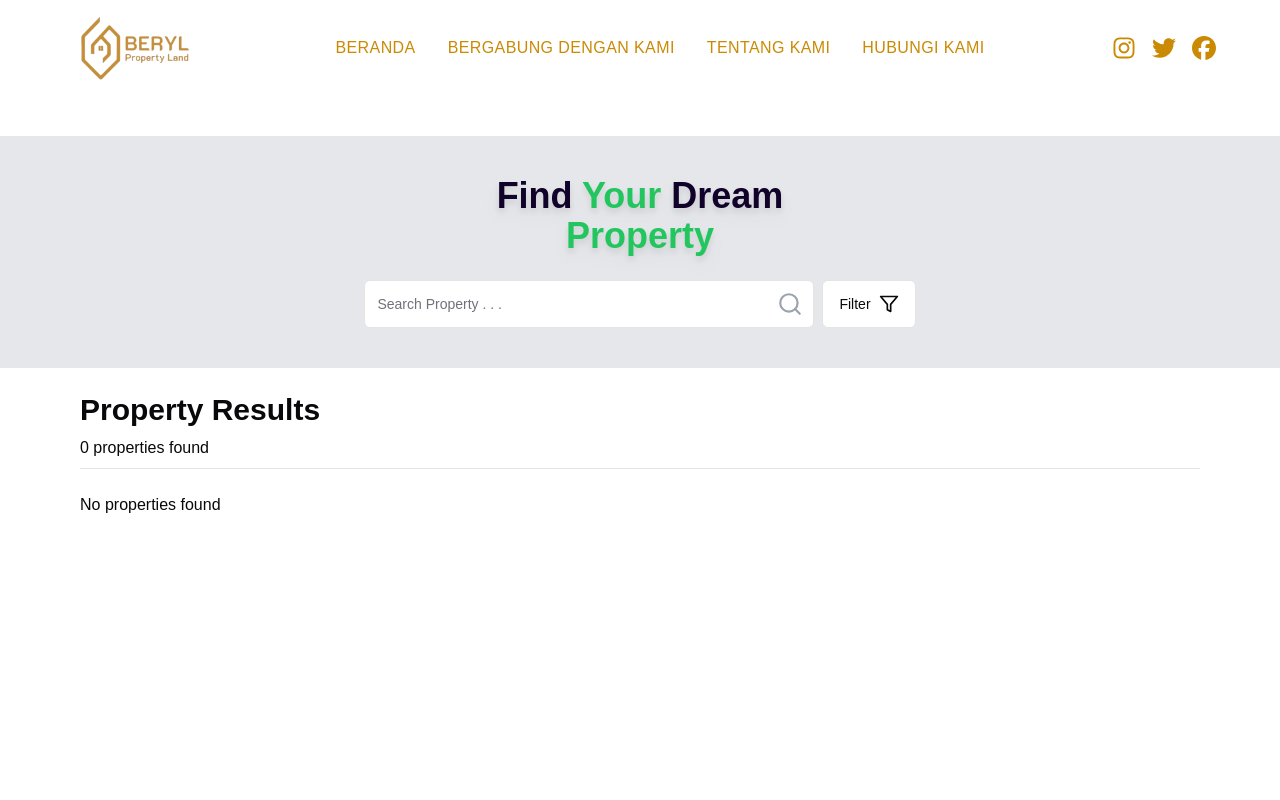
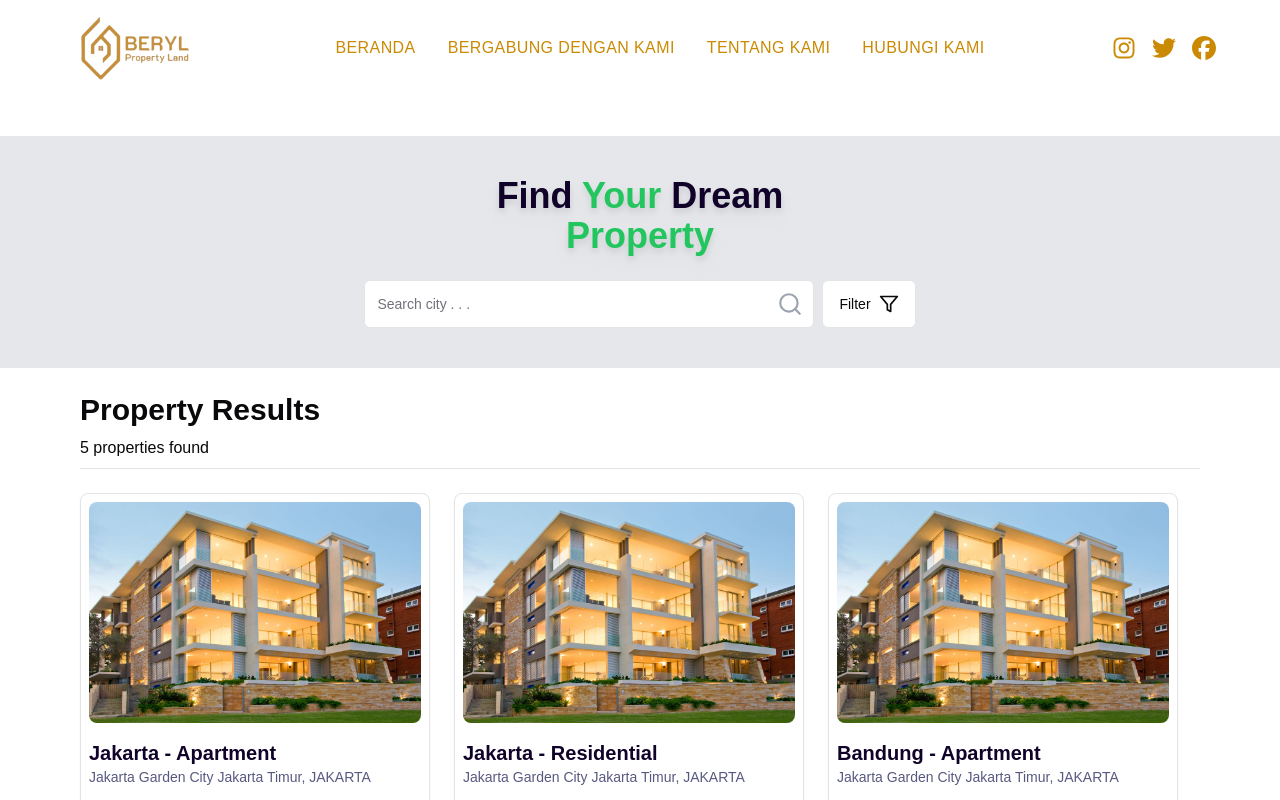
Before and after one commit to akmal520/BerylPropertyLand, a React (Vite) app: page /property in a window 1280 px wide. Shown: the top 800 px of the page. Built offline with nearby package versions, Linux system fonts and the light colour scheme; a web font is replaced by a local one.

Commit message:
fix search fitur and add detail property

```diff
--- a/src/components/Fragments/SearchBar.jsx
+++ b/src/components/Fragments/SearchBar.jsx
@@ -9,6 +9,16 @@ const SearchBar = () => {
     // const [status, setStatus] = useState('');
     const [sellType, setSellType] = useState('');
     const navigate = useNavigate();
+
+    // console.log(priceRange);
+
+    const ranges = [
+        { label: '< Rp 1 M', min: '0', max: '1000000000' },
+        { label: 'Rp 1 M - Rp 2 M', min: '1000000000', max: '2000000000' },
+        { label: 'Rp 2 M - Rp 3 M', min: '2000000000', max: '3000000000' },
+        { label: 'Rp 3 M - Rp 5 M', min: '3000000000', max: '5000000000' },
+        { label: '> Rp 5 M', min: '5000000000', max: '' },
+    ];
 
     // filter kota  yang sama
     const uniqueCities = [
@@ -40,6 +50,17 @@ const SearchBar = () => {
 
         // Simpan hasil pencarian ke localStorage
         localStorage.setItem('filteredData', JSON.stringify(filteredData));
+
+        localStorage.setItem(
+            'dataFilter',
+            JSON.stringify([
+                {
+                    location,
+                    propertyType,
+                    priceRange,
+                },
+            ])
+        );
 
         // Navigasi ke halaman /property dengan data yang difilter
         navigate('/property', { state: { filteredData } });
@@ -142,15 +163,24 @@ const SearchBar = () => {
                         onChange={(e) => setPriceRange(e.target.value)}
                     >
                         <option value="">Choose Price Range</option>
-                        <option value="$100,000 - $500,000">
-                            $100,000 - $500,000
+                        {ranges.map((range, index) => (
+                            <option
+                                key={index}
+                                value={`${range.min} - ${range.max}`}
+                                className="capitalize"
+                            >
+                                {range.label}
+                            </option>
+                        ))}
+                        {/* <option value="0 - Rp1,000,000,000">
+                            {'< '} Rp 1 M
                         </option>
                         <option value="$500,000 - $1,000,000">
                             $500,000 - $1,000,000
                         </option>
                         <option value="$1,000,000 - $1,500,000">
                             $1,000,000 - $1,500,000
-                        </option>
+                        </option> */}
                     </select>
                 </div>
 
--- /dev/null
+++ b/src/components/Layouts/DetailProperty/index.jsx
@@ -0,0 +1,18 @@
+import { dataListProperty } from '@/data/datas';
+import React from 'react';
+import { useParams } from 'react-router-dom';
+
+const DetailLayout = () => {
+    const { id } = useParams();
+
+    const data = dataListProperty.find((data) => data.id == id);
+    return (
+        <div>
+            <div>
+                DETAIL PROPERTY {id} {data.city}
+            </div>
+        </div>
+    );
+};
+
+export default DetailLayout;
--- a/src/components/Layouts/Property/PropertyCard.jsx
+++ b/src/components/Layouts/Property/PropertyCard.jsx
@@ -51,14 +51,18 @@ const PropertyCard = () => {
                 {filteredData.length > 0 ? (
                     <div className="flex flex-wrap items-center gap-6 md:gap-6">
                         {filteredData.map((item) => (
+                            <Link
+                                to={`/property/detail/${item.id}`}
+                                key={item.id}
+                            >
                                 <Card
                                     className="max-w-[350px] md:max-w-[350px] hover:scale-105 hover:shadow-lg transition-all duration-300 overflow-hidden"
                                     key={item.id}
                                 >
                                     <CardHeader className="p-2">
                                         <img
-                                        src={Apartment}
-                                        alt="Apart"
+                                            src={item.imgProperty}
+                                            alt="property"
                                             className="rounded-lg"
                                         />
                                     </CardHeader>
@@ -130,7 +134,7 @@ const PropertyCard = () => {
 
                                                 <Link
                                                     target="_blank"
-                                                to={`https://wa.me/${item.number}`}
+                                                    to={`tel:${item.number}`}
                                                 >
                                                     <div className="p-2 border-2 border-primary rounded-full flex items-center justify-center transition-all duration-300 hover:bg-blue-800 hover:text-white hover:border-blue-800">
                                                         {/* <FiPhone className="w-5 h-5 inline mr-1.5" /> */}
@@ -144,6 +148,7 @@ const PropertyCard = () => {
                                         </div>
                                     </CardFooter>
                                 </Card>
+                            </Link>
                         ))}
                     </div>
                 ) : (
--- a/src/components/Layouts/Property/PropertySearch.jsx
+++ b/src/components/Layouts/Property/PropertySearch.jsx
@@ -15,14 +15,17 @@ import { Separator } from '@/components/ui/separator';
 import { dataListProperty } from '@/data/datas';
 import { Filter, Search } from 'lucide-react';
 import { useEffect, useState } from 'react';
+import { useNavigate } from 'react-router-dom';
 
 const PropertySearch = () => {
+    const [searchBar, setSearchBar] = useState('');
     const [selectPriceRange, setSelectPriceRange] = useState('');
     const [selectPropertyType, setSelectPropertyType] = useState('');
-    const [selectRooms, setSelectRooms] = useState({
-        bedroom: null,
-        bathroom: null,
-    });
+    const [selectLocation, setSelectLocation] = useState('');
+    // const [selectRooms, setSelectRooms] = useState({
+    //     bedroom: null,
+    //     bathroom: null,
+    // });
     const [selectBedRooms, setSelectBedRooms] = useState(null);
     const [selectBathRooms, setSelectBathRooms] = useState(null);
     const [minPrice, setMinPrice] = useState('');
@@ -30,12 +33,7 @@ const PropertySearch = () => {
 
     const [filteredData, setFilteredData] = useState([]);
 
-    // console.log(selectRooms.bathroom);
-    // console.log(selectRooms.bedroom);
-    // console.log(minPrice);
-    // console.log(maxPrice);
-    // console.log(selectPropertyType);
-    // console.log(selectPriceRange);
+    const navigate = useNavigate();
 
     const ranges = [
         { label: '< Rp 1 M', min: '', max: '1000000000' },
@@ -52,39 +50,107 @@ const PropertySearch = () => {
         { label: '4', value: 4 },
         { label: '5+', value: 5 },
     ];
+    const dataBedRooms = [
+        { label: '1', value: 1 },
+        { label: '2', value: 2 },
+        { label: '3', value: 3 },
+        { label: '4', value: 4 },
+        { label: '5+', value: 5 },
+    ];
+
+    // ambil data local storage dataFilter lalu masukin ke state selectLocation
+    // useEffect(() => {
+    //     const dataFilter = JSON.parse(localStorage.getItem('dataFilter')) || [];
+
+    //     if (dataFilter.length > 0) {
+    //         const { location, propertyType, priceRange } = dataFilter[0];
+
+    //         if (location) {
+    //             setSelectLocation(location);
+    //         }
+
+    //         if (propertyType) {
+    //             setSelectPropertyType(propertyType);
+    //         }
+
+    //         if (priceRange) {
+    //             const [minPrice, maxPrice] = priceRange
+    //                 ? priceRange
+    //                       .split('-')
+    //                       .map((price) => parseInt(price.replace(/\D/g, '')))
+    //                 : [0, Infinity];
+
+    //             setMinPrice(
+    //                 minPrice.toString() === '0' ? '' : minPrice.toString()
+    //             );
+    //             setMaxPrice(maxPrice.toString());
+    //         }
+    //     }
+    // }, []);
+
+    const dataFilter = JSON.parse(localStorage.getItem('dataFilter')) || [];
+    useEffect(() => {
+        if (dataFilter.length > 0) {
+            const {
+                location = '',
+                propertyType = '',
+                priceRange = '',
+            } = dataFilter[0];
+
+            setSelectLocation(location);
+            setSelectPropertyType(propertyType);
+
+            if (priceRange) {
+                const [minPrice, maxPrice] = priceRange
+                    .split('-')
+                    .map((price) => parseInt(price.replace(/\D/g, ''), 10));
+
+                setMinPrice(minPrice ? minPrice.toString() : '');
+                setMaxPrice(maxPrice.toString());
+            }
+        }
+    }, []);
 
     useEffect(() => {
         const newFilteredData = dataListProperty.filter((data) => {
-            // (selectPropertyType === '' ||
-            //     data.propertyType === selectPropertyType) &&
-            // (selectRooms.bathroom === null ||
-            //     data.bathroom === selectRooms.bathroom) &&
-            // (selectRooms.bedroom === null ||
-            //     data.bedroom === selectRooms.bedroom ||
-            //     data.bedroom >= 5) &&
-            // data.price >= minPrice &&
-            // data.price <= maxPrice
+            // const searchMatch =
+            //     searchBar === '' ||
+            //     data.includes(searchBar.toLocaleLowerCase());
+
+            const locationMatch =
+                selectLocation === '' ||
+                data.city === selectLocation ||
+                data.city.includes(selectLocation);
+
             const propertyTypeMatch =
                 selectPropertyType === '' ||
                 data.propertyType === selectPropertyType;
+
+            const bedRoomsMatch =
+                selectBedRooms === null ||
+                (selectBedRooms === 5
+                    ? data.bedroom >= 5
+                    : data.bedroom === selectBedRooms);
+
             const bathRoomsMatch =
                 selectBathRooms === null ||
-                data.bathroom === selectBathRooms ||
-                data.bathroom >= 5;
-            const bedRoomsMatch =
-                selectBedRooms === null ||
-                data.bedroom === selectBedRooms ||
-                data.bedroom >= 5;
+                (selectBathRooms === 5
+                    ? data.bathroom >= 5
+                    : data.bathroom === selectBathRooms);
+
             const minPriceMatch =
                 minPrice === '' || data.price >= parseCurrency(minPrice);
+
             const maxPriceMatch =
                 maxPrice === '' || data.price <= parseCurrency(maxPrice);
+
             const priceMatch = minPriceMatch && maxPriceMatch;
             return (
                 propertyTypeMatch &&
                 bathRoomsMatch &&
                 bedRoomsMatch &&
-                priceMatch
+                priceMatch &&
+                locationMatch
             );
         });
 
@@ -95,11 +161,12 @@ const PropertySearch = () => {
         selectBathRooms,
         minPrice,
         maxPrice,
-        dataListProperty,
+        selectLocation,
     ]);
 
     useEffect(() => {
         localStorage.setItem('filteredData', JSON.stringify(filteredData));
+        navigate('/property', { state: { filteredData } });
     }, [filteredData]);
 
     const formatCurrency = (value) => {
@@ -115,26 +182,43 @@ const PropertySearch = () => {
         return str.replace(/\D/g, '');
     };
 
+    const handleInputSearchBar = (e) => {
+        const searcTerm = e.target.value.toLocaleLowerCase();
+        if (searcTerm.length > 0) {
+            // setSearchBar(searcTerm);
+
+            // const newFilteredData = dataListProperty.filter((data) => {
+            //     // return Object.values(data.city).some((value) =>
+            //     //     value.toString().toLocaleLowerCase().includes(searcTerm)
+            //     // );
+            //     return data.city.toLocaleLowerCase().includes(searcTerm);
+            // });
+            setSelectLocation(searcTerm);
+            // buat set localStorage dataFilter value location jadi kosong
+            dataFilter[0].location = '';
+            localStorage.setItem('dataFilter', JSON.stringify(dataFilter));
+        } else {
+            setSelectLocation('');
+        }
+    };
+
     const handleRangeClick = (range) => {
-        if (selectPriceRange === range.label) {
-            setSelectPriceRange(null);
+        // if (selectPriceRange === range.label) {
+        if (minPrice === range.min && maxPrice === range.max) {
             setMinPrice('');
             setMaxPrice('');
             return;
         }
-        setSelectPriceRange(range.label);
         setMinPrice(range.min ? range.min : '');
         setMaxPrice(range.max ? range.max : '');
     };
 
     const handleMinChange = (e) => {
         setMinPrice(e.target.value);
-        setSelectPriceRange('');
     };
 
     const handleMaxChange = (e) => {
         setMaxPrice(e.target.value);
-        setSelectPriceRange('');
     };
 
     const uniquePropertyTypes = [
@@ -148,14 +232,14 @@ const PropertySearch = () => {
         setSelectPropertyType(type);
     };
 
-    const handleRoomsChange = (key, value) => {
-        console.log(key, value);
-        if (selectRooms[key] === value) {
-            setSelectRooms((prev) => ({ ...prev, [key]: null }));
-            return;
-        }
-        setSelectRooms((prev) => ({ ...prev, [key]: value }));
-    };
+    // const handleRoomsChange = (key, value) => {
+    //     console.log(key, value);
+    //     if (selectRooms[key] === value) {
+    //         setSelectRooms((prev) => ({ ...prev, [key]: null }));
+    //         return;
+    //     }
+    //     setSelectRooms((prev) => ({ ...prev, [key]: value }));
+    // };
 
     const handleBedRoomsChange = (value) => {
         if (selectBedRooms === value) {
@@ -174,9 +258,10 @@ const PropertySearch = () => {
     };
 
     const handleClearFilter = () => {
-        setSelectPriceRange('');
         setSelectPropertyType('');
-        setSelectRooms({ bedroom: null, bathroom: null });
+        // setSelectRooms({ bedroom: null, bathroom: null });
+        setSelectBedRooms(null);
+        setSelectBathRooms(null);
         setMinPrice('');
         setMaxPrice('');
     };
@@ -192,8 +277,9 @@ const PropertySearch = () => {
                     <div className="relative md:w-[450px]">
                         <Input
                             type="text"
-                            placeholder="Search Property . . ."
+                            placeholder="Search city . . ."
                             className="w-full h-12 focus-visible:!ring-0 focus-visible:!ring-offset-0 focus:!border-0"
+                            onChange={handleInputSearchBar}
                         />
 
                         <Button
@@ -276,8 +362,9 @@ const PropertySearch = () => {
                                                     }
                                                     variant="outline"
                                                     className={`${
-                                                        selectPriceRange ===
-                                                        range.label
+                                                        minPrice ===
+                                                            range.min &&
+                                                        maxPrice === range.max
                                                             ? 'border-green-600 bg-green-400/50'
                                                             : ''
                                                     } flex gap-2`}
@@ -326,7 +413,7 @@ const PropertySearch = () => {
                                             bedroom
                                         </h3>
                                         <div className="flex flex-wrap gap-4">
-                                            {dataRooms.map((item, index) => (
+                                            {dataBedRooms.map((item, index) => (
                                                 <Button
                                                     key={index}
                                                     onClick={() =>
--- a/src/data/datas.jsx
+++ b/src/data/datas.jsx
@@ -25,6 +25,7 @@ export const dataListProperty = [
         id: 1,
         city: 'jakarta',
         propertyType: 'apartment',
+        imgProperty: './src/assets/apartment.jpg',
         price: 1000000000,
         status: 'Available',
         sellType: 'Buy',
@@ -42,6 +43,7 @@ export const dataListProperty = [
         id: 2,
         city: 'jakarta',
         propertyType: 'residential',
+        imgProperty: './src/assets/apartment.jpg',
         price: 2000000000,
         status: 'Available',
         sellType: 'Rent',
@@ -59,6 +61,7 @@ export const dataListProperty = [
         id: 3,
         city: 'bandung',
         propertyType: 'apartment',
+        imgProperty: './src/assets/apartment.jpg',
         price: 3000000000,
         status: 'Available',
         sellType: 'Buy',
@@ -76,13 +79,32 @@ export const dataListProperty = [
         id: 4,
         city: 'bogor',
         propertyType: 'ruko',
+        imgProperty: './src/assets/apartment.jpg',
         price: 900000000,
         status: 'Available',
         sellType: 'Buy',
         lt: 98,
         lb: 86,
         bedroom: 6,
-        bathroom: 4,
+        bathroom: 6,
+        address: 'Jakarta Garden City Jakarta Timur, JAKARTA',
+        developer: 'daniel punten',
+        bachelor_degree: 'marketing associate',
+        img: AvaMale,
+        number: '081234567890',
+    },
+    {
+        id: 5,
+        city: 'bogor',
+        propertyType: 'residential',
+        imgProperty: './src/assets/apartment.jpg',
+        price: 4350000000,
+        status: 'Available',
+        sellType: 'Buy',
+        lt: 98,
+        lb: 86,
+        bedroom: 6,
+        bathroom: 6,
         address: 'Jakarta Garden City Jakarta Timur, JAKARTA',
         developer: 'daniel punten',
         bachelor_degree: 'marketing associate',
--- a/src/main.jsx
+++ b/src/main.jsx
@@ -1,6 +1,7 @@
 import { StrictMode } from 'react';
 import { createRoot } from 'react-dom/client';
 import './index.css';
+import DetailLayout from './components/Layouts/DetailProperty';
 import HomePage from './pages/HomePage';
 import PropertyPage from './pages/PropertyPage';
 import { createBrowserRouter, RouterProvider } from 'react-router-dom';
@@ -14,6 +15,10 @@ const router = createBrowserRouter([
         path: '/property',
         element: <PropertyPage />,
     },
+    {
+        path: '/property/detail/:id',
+        element: <DetailLayout />,
+    },
 ]);
 
 createRoot(document.getElementById('root')).render(
```
Lines whose indentation alone changed are shown as unchanged.
